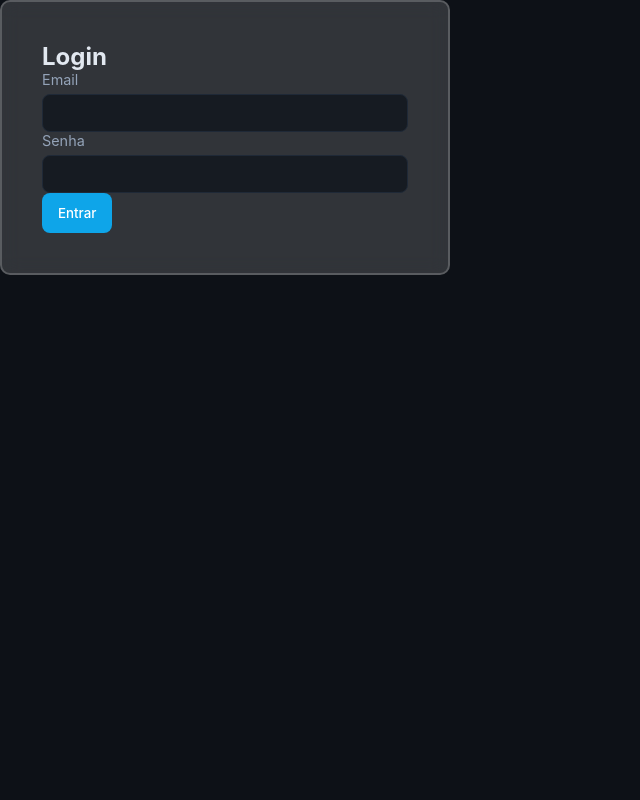
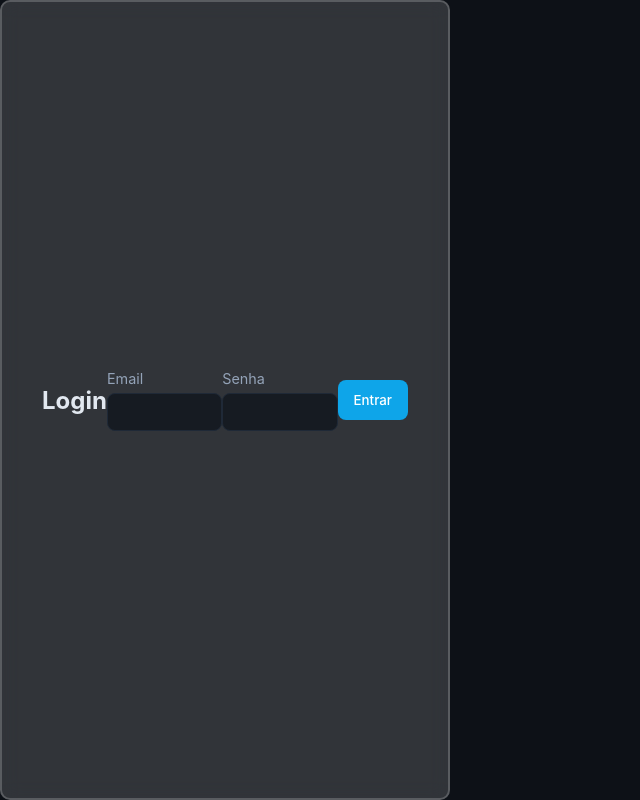
Before and after one commit to Gianlucarodrigues/Global_Solution2S, a React (Vite) app: page / in a window 1280 px wide. Shown: the whole page, without its empty margins (0-640 px from the left). Built offline with nearby package versions, Linux system fonts and the light colour scheme.

Commit message:
Update Login.css

```diff
--- a/src/styles/Login.css
+++ b/src/styles/Login.css
@@ -5,4 +5,9 @@
   border: 2px solid rgba(255, 255, 255, 0.2);
   border-radius: 10px;
   padding: 40px;
+  min-height: 100vh;
+  display: flex;
+  justify-content: center;
+  align-items: center;
+  margin: 0;
 }
```
